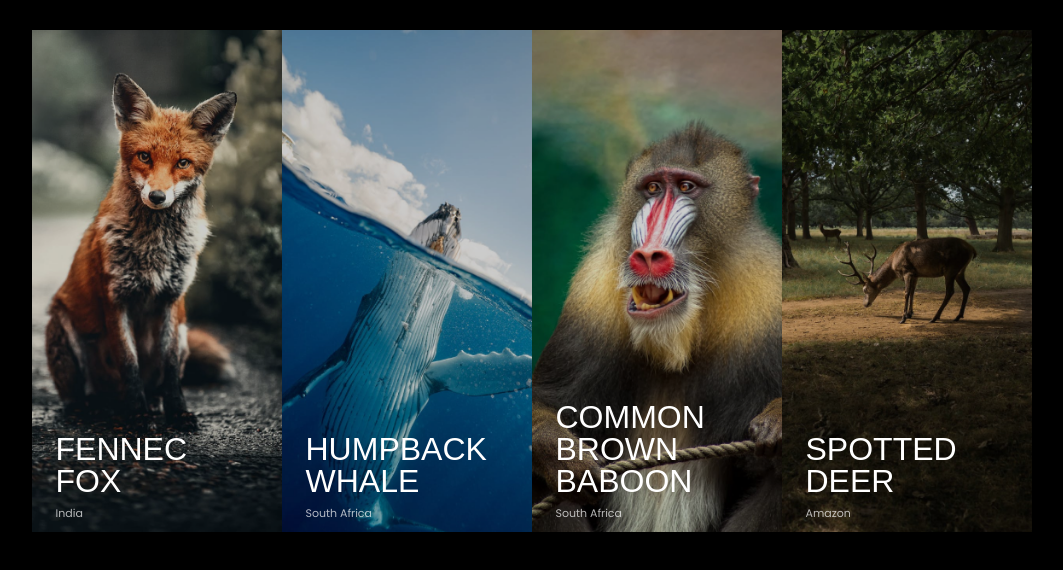
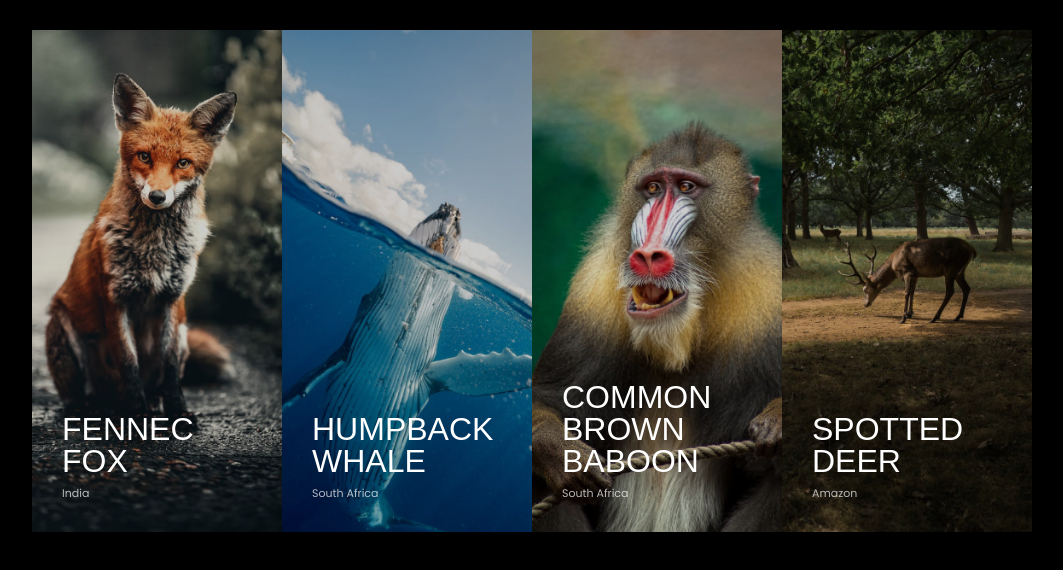
Before and after one commit to Olivier-Kango/coa_take_home_challenge, a website: page index.html in a window 1280 px wide. Shown: the whole page, without its empty margins (108-1171 px from the left). Drawn offline with Linux system fonts and the light colour scheme; a web font is replaced by a local one.

```diff
--- a/styling/text.css
+++ b/styling/text.css
@@ -6,13 +6,14 @@
   display: flex;
   flex-direction: column;
   gap: 8px;
-  width: 213px;
-  bottom: 10px;
+  width: 200px;
+  bottom: 30px;
   left: 50%;
   transform: translateX(-50%);
   color: white;
   padding: 5px;
   min-height: 40px;
+  z-index: 1;
 }
 
 .image-text h2 {
```
